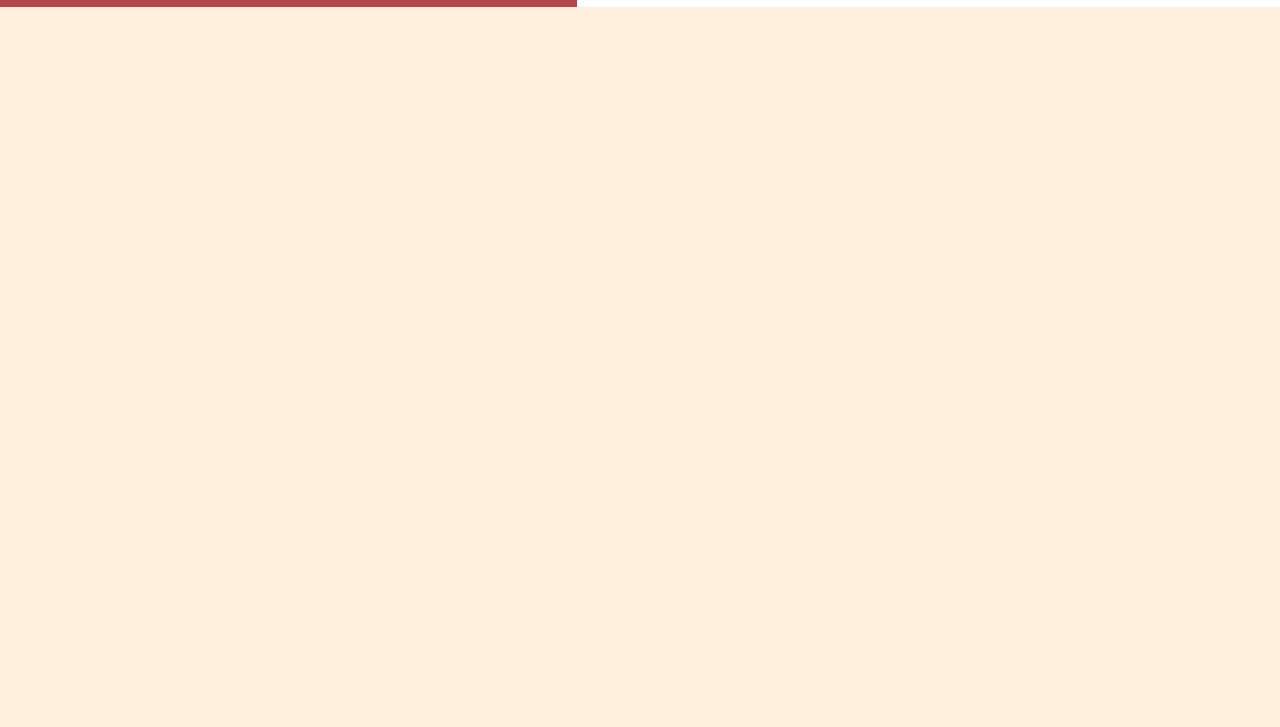
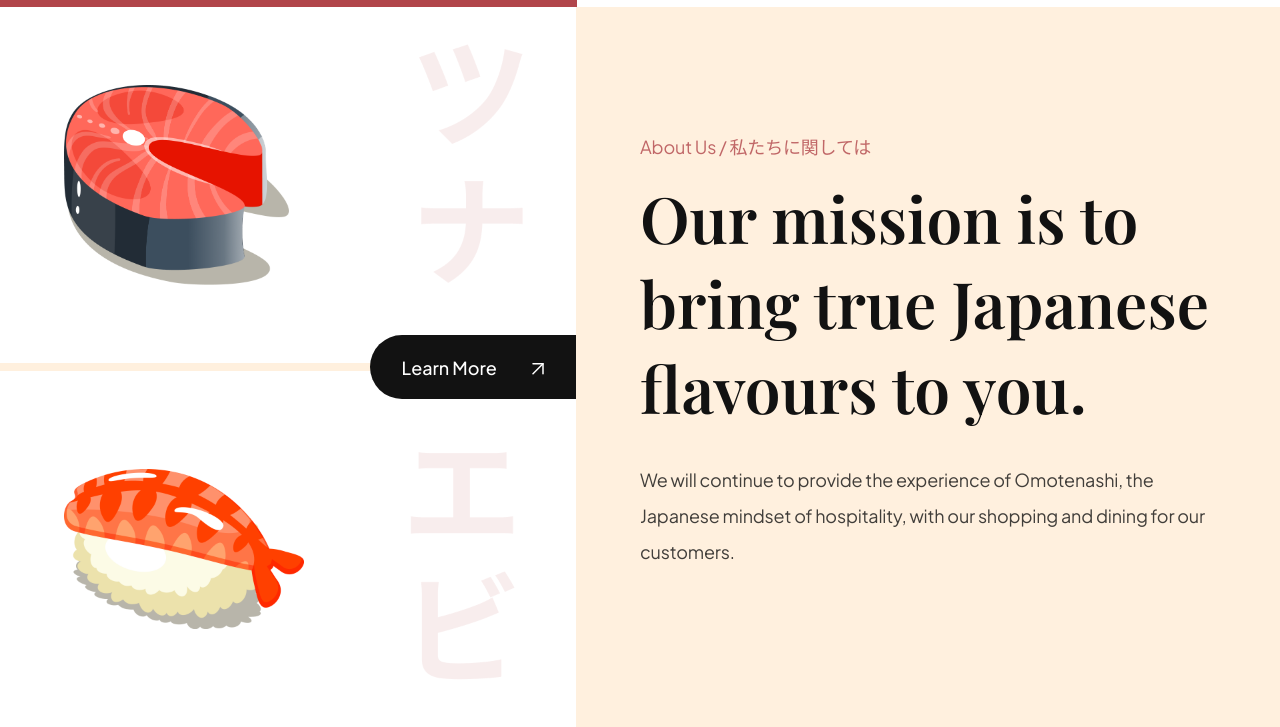
Before and after one commit to Sagarchauhan-web/websites, a plain HTML site: page sushi/index.html in a window 1280 px wide. Shown: the part 787-1514 px from the top of the page. Before the commit the page ends 800 px from the top, so only its background shows below. Drawn offline with nearby package versions, Linux system fonts and the light colour scheme.

Commit message:
Sushi: Feature Section

```diff
--- a/sushi/css/sections/about.css
+++ b/sushi/css/sections/about.css
@@ -0,0 +1,83 @@
+.about-us {
+  display: flex;
+  min-height: 720px;
+  overflow: hidden;
+}
+
+.about-us__image {
+  flex: 1;
+  display: flex;
+  flex-direction: column;
+  justify-content: center;
+
+  background: var(--color-white);
+
+  position: relative;
+}
+
+.about-us__image div {
+  padding: 32px 64px;
+
+  flex: 1;
+  display: flex;
+  align-items: center;
+
+  background-position: center;
+  background-repeat: no-repeat;
+  background-size: contain;
+}
+
+.about-us__image-sushi3 {
+  border-bottom: 8px solid var(--color-creamson);
+
+  background-image: url('../../assets/about_bg1.png');
+}
+
+.about-us__image-sushi2 {
+  background-image: url('../../assets/about_bg2.png');
+}
+
+.about-us__image-sushi3 img {
+  width: 225px;
+  height: 200px;
+}
+
+.about-us__image-sushi2 img {
+  width: 240px;
+  height: 160px;
+}
+
+.about-us__button {
+  position: absolute;
+  right: 0;
+
+  padding: 12px 32px;
+  min-height: 64px;
+
+  background: var(--secondary-color);
+  border-radius: 32px 0 0 32px;
+  border: 0;
+  outline: 0;
+
+  color: #fff;
+  font-family: var(--plus-jakarta-sans);
+  font-weight: 500;
+  font-size: 18px;
+  line-height: 23px;
+
+  cursor: pointer;
+}
+
+.about-us__button img {
+  object-fit: contain;
+  margin-left: 32px;
+}
+
+.about-us__content {
+  padding: 64px;
+
+  flex: 1;
+  display: flex;
+  justify-content: center;
+  flex-direction: column;
+}
--- a/sushi/index.html
+++ b/sushi/index.html
@@ -86,6 +86,36 @@
         </div>
       </div>
     </section>
+
+    <section class="about-us" id="about-us">
+      <div class="about-us__image">
+        <div class="about-us__image-sushi3">
+          <img src="assets/sushi-3.png" alt="sushi-3" />
+        </div>
+
+        <button class="about-us__button">
+          Learn More
+          <img src="assets/arrow-up-right.svg" alt="learn more" />
+        </button>
+
+        <div class="about-us__image-sushi2">
+          <img src="assets/sushi-2.png" alt="sushi-2" />
+        </div>
+      </div>
+
+      <div class="about-us__content" data-aos="fade-left">
+        <p class="sushi__subtitle">About Us / 私たちに関しては</p>
+        <h3 class="sushi__title">
+          Our mission is to bring true Japanese flavours to you.
+        </h3>
+        <p class="sushi__description">
+          We will continue to provide the experience of Omotenashi, the Japanese
+          mindset of hospitality, with our shopping and dining for our
+          customers.
+        </p>
+      </div>
+    </section>
+
     <script src="js/script.js" type="module"></script>
   </body>
 </html>
```
